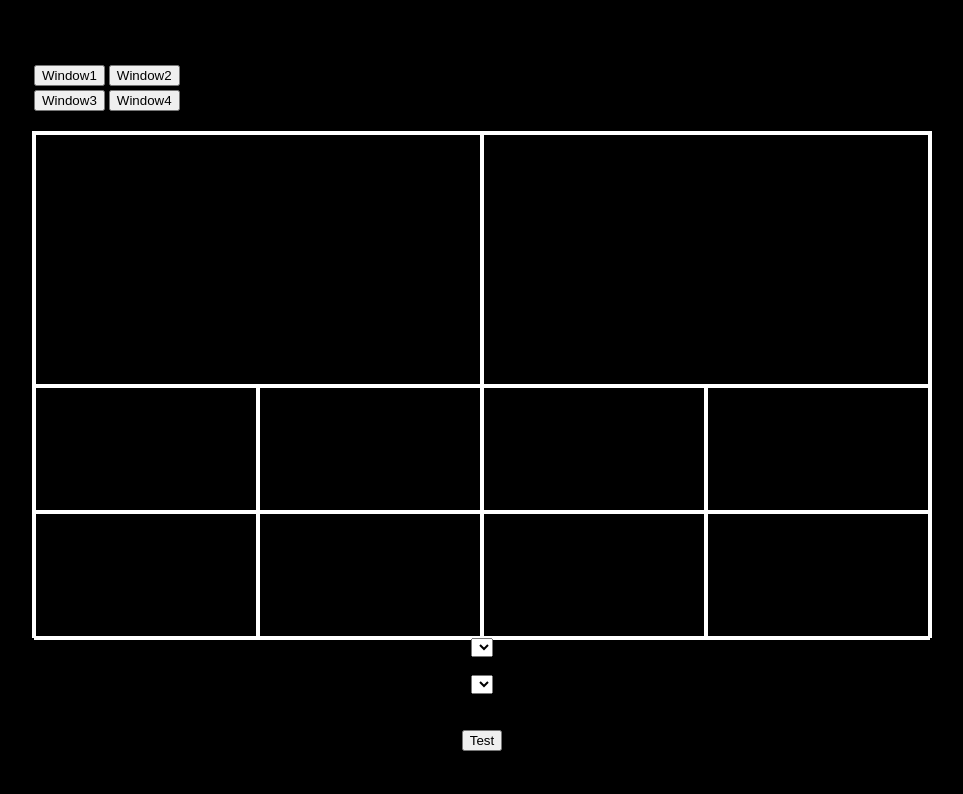
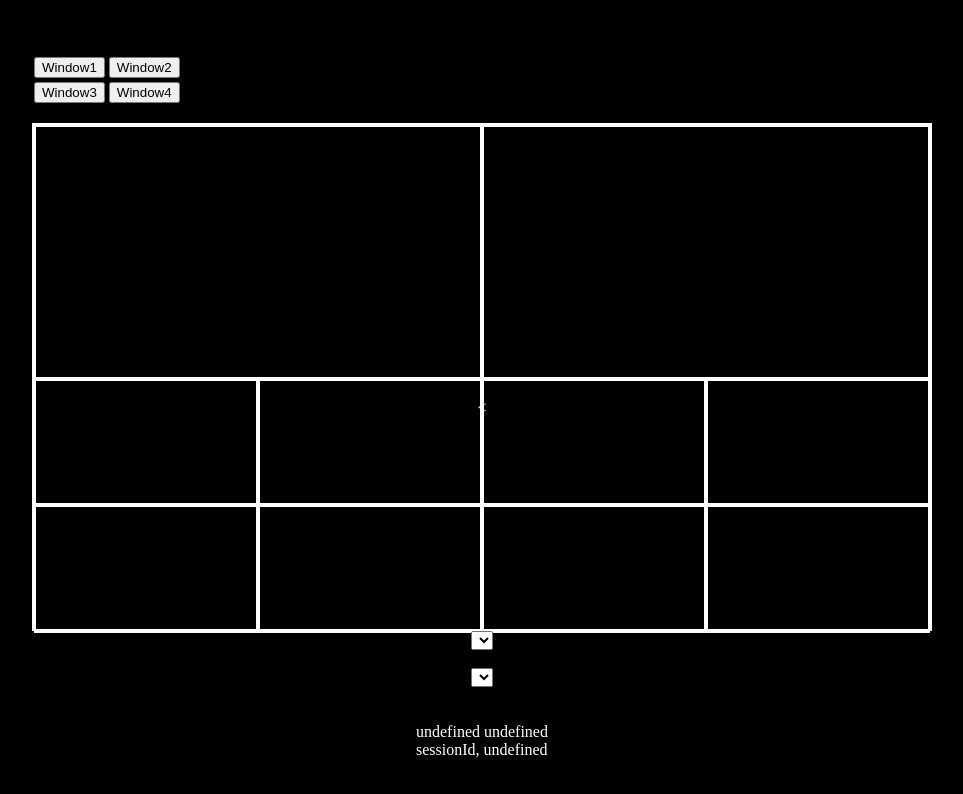
Before and after one commit to ramiv212/remoteatem, a website: page remote/views/session.html in a window 1280 px wide. Shown: the whole page, without its empty margins (158-1121 px from the left). Drawn offline with nearby package versions, Linux system fonts and the light colour scheme; files that its build step writes are made by us from their sources.

Commit message:
added some visible logs to remote session window

```diff
--- a/remote/views/session.html
+++ b/remote/views/session.html
@@ -7,6 +7,49 @@
     <link rel="stylesheet" href="styles.css">
     <link rel="stylesheet" href="multiview.css">
     <title>Document</title>
+
+    <script>
+        if (console.everything === undefined)
+{
+    console.everything = [];
+
+    console.defaultLog = console.log.bind(console);
+    console.log = function(){
+        console.everything.push({"type":"log", "datetime":Date().toLocaleString(), "value":Array.from(arguments)});
+        console.defaultLog.apply(console, arguments);
+
+        mylog.innerHTML = "";
+
+        for (let i = 1; i < console.everything.length; i++) {
+            let log = console.everything[i].value[0]
+            if (typeof log == "string" || typeof log == "number") {
+                mylog.innerHTML += log + '<br>';
+            } else {
+                let objectLog = Object.entries(log);
+                mylog.innerHTML += objectLog[0] + " " + objectLog[1] +  '<br>';
+            }
+
+        };
+
+    }
+    console.defaultError = console.error.bind(console);
+    console.error = function(){
+        console.everything.push({"type":"error", "datetime":Date().toLocaleString(), "value":Array.from(arguments)});
+        console.defaultError.apply(console, arguments);
+    }
+    console.defaultWarn = console.warn.bind(console);
+    console.warn = function(){
+        console.everything.push({"type":"warn", "datetime":Date().toLocaleString(), "value":Array.from(arguments)});
+        console.defaultWarn.apply(console, arguments);
+    }
+    console.defaultDebug = console.debug.bind(console);
+    console.debug = function(){
+        console.everything.push({"type":"debug", "datetime":Date().toLocaleString(), "value":Array.from(arguments)});
+        console.defaultDebug.apply(console, arguments);
+    }
+}
+    </script>
+
 </head>
 <body>
 
@@ -86,13 +129,14 @@
         <select id="camera-select"></select><br>
         <select id="audio-select"></select>
         <br><br>
-        <button type="button" id="atem-test">Test</button>
+
+        <div id="mylog"></div>
     </div>
 
+    <script>console.log(console.everything)</script>
+    <
 
     <script src="/socket.io/socket.io.js"></script>
     <script src="/webrtc.js" type="module" async defer></script>
-
-
 </body>
 </html>
```
Also changed, not shown: local/index.html (+2 -0 lines).
